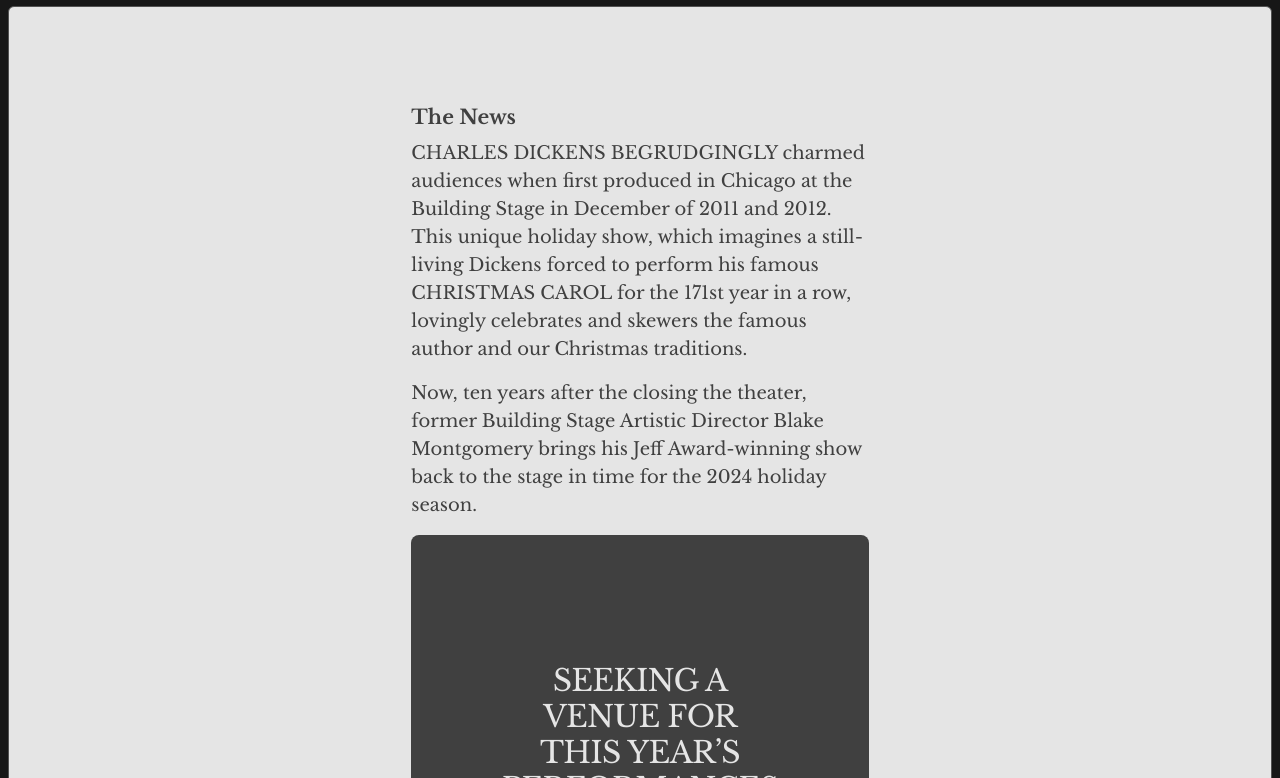
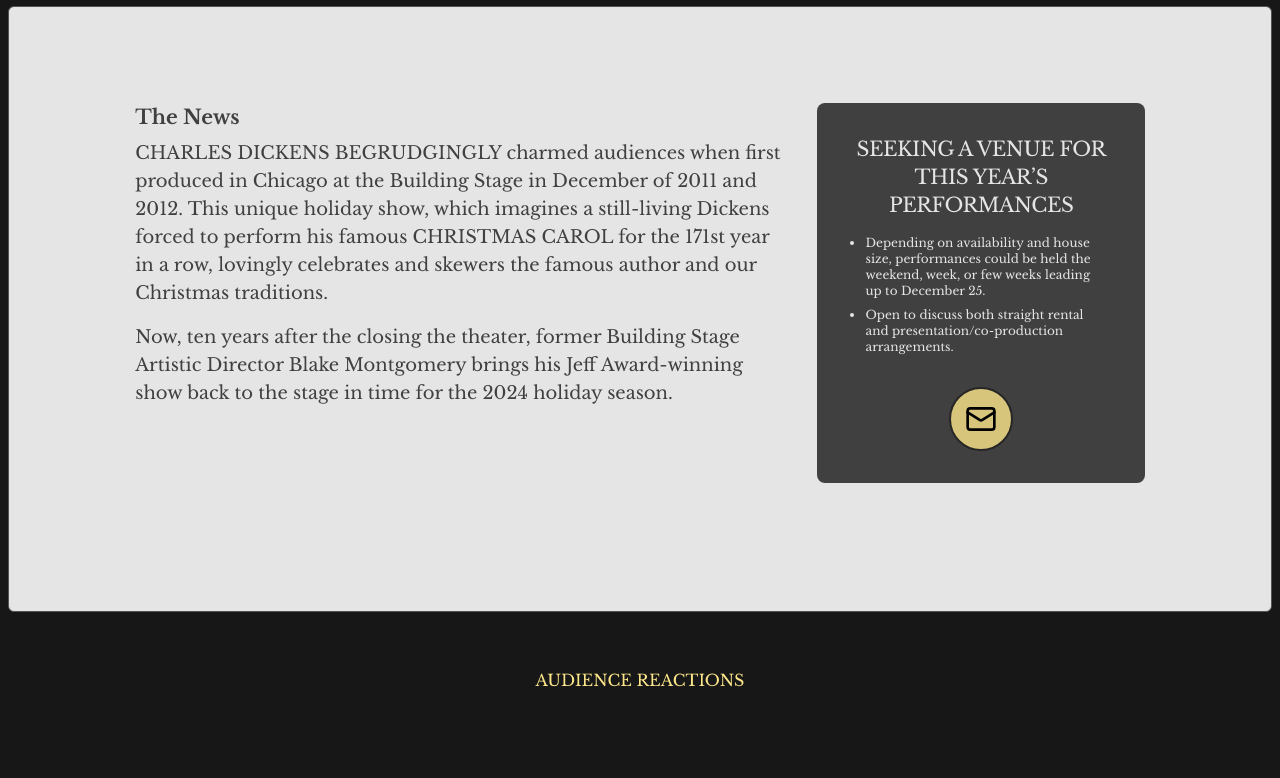
Before and after one commit to montblake/begrudgingly, a Next.js app: page / in a window 1280 px wide. Shown: the part 802-1580 px from the top of the page. Built offline with nearby package versions, Linux system fonts and the light colour scheme.

Commit message:
Adjust call to action at breakpoints

```diff
--- a/app/components/call_to_action.tsx
+++ b/app/components/call_to_action.tsx
@@ -3,10 +3,10 @@ import { Mail } from 'lucide-react';
 
 export default function CallToAction() {
   return (
-    <div className="w-full flex flex-col justify-center items-center bg-neutral-700 rounded-lg p-8 sm:p-16 md:p-24 lg:p-32 xl:36 text-neutral-200 mt-4">
+    <div className="w-full flex flex-col justify-center items-center bg-neutral-700 rounded-lg p-8 sm:p-16 md:p-24 lg:p-32 xl:36 text-neutral-200 mt-4 landscape:p-8 landscape:mt-0 landscape:w-1/3">
 
-      <p className="text-lg sm:text-xl md:text-2xl lg:text-3xl tracking-tight uppercase text-center">Seeking a venue for this year&rsquo;s performances</p>
-      <ul className="text-xs sm:text-sm md:text-base lg:text-lg xl:text-xl list-disc list-outside p-4 flex flex-col gap-2 text-neutral-200">
+      <p className="text-lg sm:text-xl md:text-2xl lg:text-3xl tracking-tight uppercase text-center landscape:text-xl">Seeking a venue for this year&rsquo;s performances</p>
+      <ul className="text-xs sm:text-sm md:text-base lg:text-lg xl:text-xl landscape:text-xs list-disc list-outside p-4 flex flex-col gap-2 text-neutral-200">
         <li>
           Depending on availability and house size, performances could be held the weekend, week, or few weeks leading up to December 25.
         </li>
--- a/app/components/news.tsx
+++ b/app/components/news.tsx
@@ -7,14 +7,17 @@ export default function News() {
 
       <div className="w-full flex justify-center bg-neutral-200 rounded-md border border-neutral-600">
 
-        < div className="landscape:w-2/3 text-neutral-700 flex flex-col p-4 pb-8 sm:p-16 sm:pt-12 md:p-24 md:pt-16 lg:p-48 lg:pt-36   rounded-md landscape:my-8 landscape:pt-16 landscape:pb-24 " >
-          <h2 className="text-lg landscape:text-xl sm:text-xl md:text-2xl lg:text-3xl font-bold mb-0 landscape:mb-2 sm:mb-1 md:mb-2 lg:mb-2" > The News</h2>
+        < div className="landscape:w-[80%] text-neutral-700 flex flex-col p-4 pb-8 sm:p-16 sm:pt-12 md:p-24 md:pt-16 rounded-md landscape:px-0 landscape:my-8 landscape:pt-16 landscape:pb-24 landscape:flex-row landscape:gap-8" >
+          <div className="landscape:w-2/3">
 
-          <p className="text-sm landscape:text-lg sm:text-lg md:text-xl lg:text-2xl mb-2 sm:mb-3 landscape:mb-4">
-            <span className="uppercase text-sm sm:text-base md:text-lg lg:text-lg">Charles Dickens Begrudgingly</span> charmed audiences when first produced in Chicago at the Building Stage in December of 2011 and 2012.
-            This unique holiday show, which imagines a still-living Dickens forced to perform his famous <span className="uppercase text-sm sm:text-base md:text-lg lg:text-lg">Christmas Carol</span> for the 171st year in a row, lovingly celebrates and skewers the famous author and our Christmas traditions.</p>
-          <p className="text-sm landscape:text-lg sm:text-lg md:text-xl lg:text-2xl">Now, ten years after the closing the theater, former Building Stage Artistic Director Blake Montgomery brings his Jeff Award-winning show back to the stage in time for the 2024 holiday season.</p>
+            <h2 className="text-lg landscape:text-xl sm:text-xl md:text-2xl lg:text-3xl font-bold mb-0 landscape:mb-2 sm:mb-1 md:mb-2 lg:mb-2" > The News</h2>
 
+            <p className="text-sm landscape:text-lg sm:text-lg md:text-xl lg:text-2xl mb-2 sm:mb-3 landscape:mb-4">
+              <span className="uppercase text-sm sm:text-base md:text-lg lg:text-lg">Charles Dickens Begrudgingly</span> charmed audiences when first produced in Chicago at the Building Stage in December of 2011 and 2012.
+              This unique holiday show, which imagines a still-living Dickens forced to perform his famous <span className="uppercase text-sm sm:text-base md:text-lg lg:text-lg">Christmas Carol</span> for the 171st year in a row, lovingly celebrates and skewers the famous author and our Christmas traditions.</p>
+            <p className="text-sm landscape:text-lg sm:text-lg md:text-xl lg:text-2xl">Now, ten years after the closing the theater, former Building Stage Artistic Director Blake Montgomery brings his Jeff Award-winning show back to the stage in time for the 2024 holiday season.</p>
+
+          </div>
           <CallToAction />
 
         </div>
```
